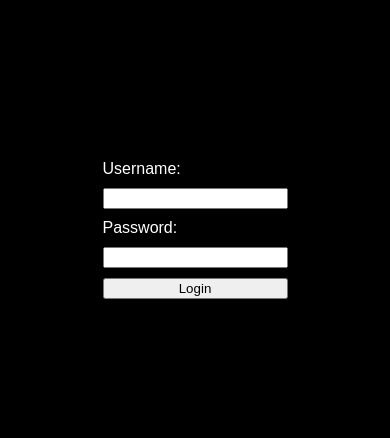
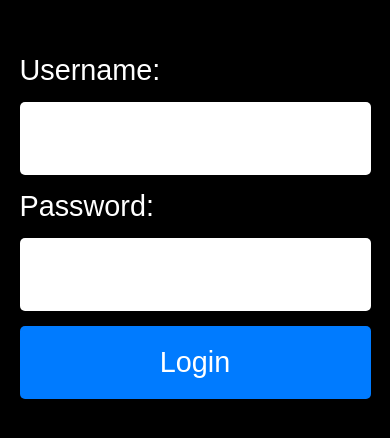
Before and after one commit to Zezenta/VaultTracker, a website: page public/login.html in a window 390 px wide. Shown: the part 188-626 px from the top of the page. Drawn offline with Linux system fonts and the light colour scheme.

Commit message:
Login CSS modification

```diff
--- a/public/login-style.css
+++ b/public/login-style.css
@@ -12,8 +12,42 @@ body {
   form {
     display: flex;
     flex-direction: column;
+    width: 90%;
+    max-width: 400px;
   }
 
   label, input, button {
-    margin-bottom: 10px;
+    font-size: 1.5rem;
+    margin-bottom: 15px;
   }
+
+  input, button {
+    padding: 15px;
+    border-radius: 5px;
+    border: none;
+    font-size: 1.2rem;
+  }
+
+  button {
+    background-color: #007bff;
+    color: white;
+    cursor: pointer;
+  }
+
+  button:hover {
+    background-color: #0056b3;
+  }
+
+  @media (max-width: 600px) {
+    body {
+      font-size: 1.8rem;
+    }
+
+    label, input, button {
+      font-size: 1.8rem;
+    }
+
+    input, button {
+      padding: 20px;
+    }
+  }
--- a/public/login.html
+++ b/public/login.html
@@ -4,6 +4,7 @@
   <meta charset="UTF-8">
   <title>Login</title>
   <link rel="stylesheet" href="login-style.css">
+  <meta name="viewport" content="width=device-width, initial-scale=1.0">
 </head>
 <body>
   <form id="login-form">
```
